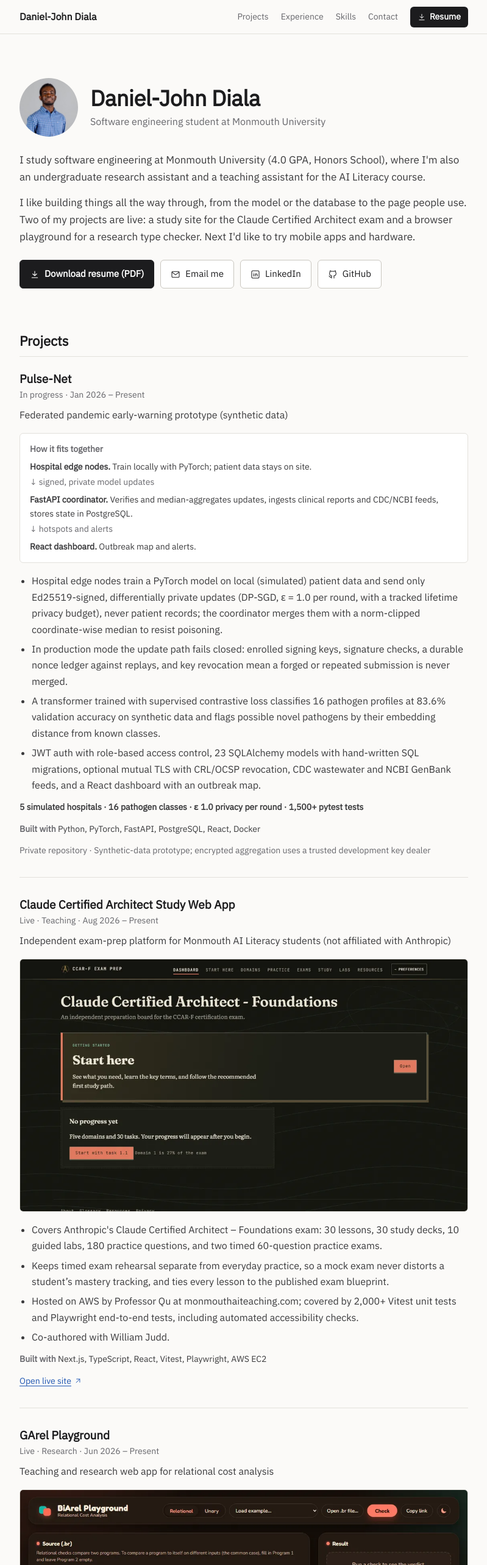
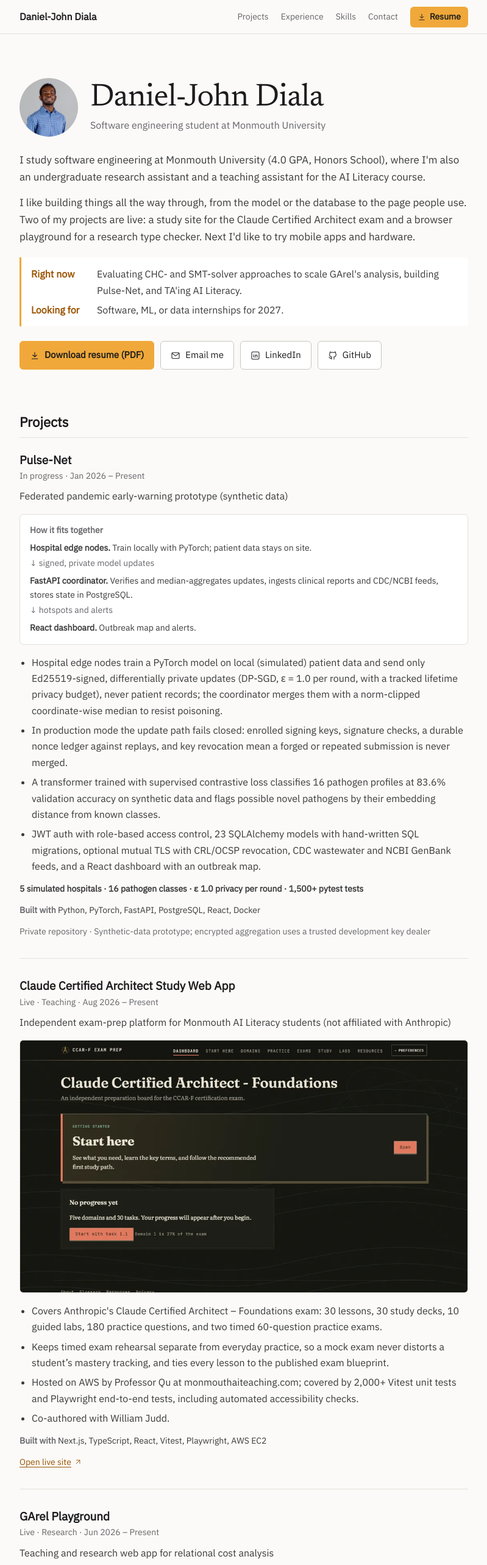
Before and after one commit to dan-jdiala/dan-jdiala.github.io, a React (Vite) app: page / in a window 1280 px wide. Shown: the top 2566 px of the page at 61% size, without its empty margins (240-1039 px from the left). Built offline with nearby package versions, Linux system fonts and the light colour scheme.

Commit message:
Add an amber accent, a serif name, a Right now line, and the hiring line
The contact section brings back 'Hiring or interested in building with me? Let's talk.' and says what internships I'm looking for in 2027.

```diff
--- a/package.json
+++ b/package.json
@@ -11,6 +11,7 @@
   },
   "dependencies": {
     "@fontsource/ibm-plex-sans": "^5.3.0",
+    "@fontsource/newsreader": "^5.3.0",
     "react": "^19.2.8",
     "react-dom": "^19.2.8"
   },
--- a/src/components/Footer.tsx
+++ b/src/components/Footer.tsx
@@ -7,11 +7,12 @@
 export function Footer() {
   return (
     <footer className="footer container" id="contact" aria-labelledby="contact-title">
-      <h2 className="section-title" id="contact-title">
-        Contact
+      <h2 className="footer__title" id="contact-title">
+        <span className="visually-hidden">Contact: </span>
+        Hiring or interested in building with me? <em>Let’s talk.</em>
       </h2>
       <p className="footer__text">
-        Email me at{' '}
+        I’m looking for software, ML, or data internships for 2027. Email me at{' '}
         <a className="text-link" href={`mailto:${profile.email}`}>
           {profile.email}
         </a>
--- a/src/components/Hero.tsx
+++ b/src/components/Hero.tsx
@@ -28,6 +28,17 @@
         </p>
       ))}
 
+      <dl className="hero__status">
+        <div>
+          <dt>Right now</dt>
+          <dd>{profile.now}</dd>
+        </div>
+        <div>
+          <dt>Looking for</dt>
+          <dd>{profile.seeking}</dd>
+        </div>
+      </dl>
+
       <div className="hero__actions">
         <a className="btn btn--primary" href={profile.resume} download>
           <DownloadIcon /> Download resume (PDF)
--- a/src/data/site.ts
+++ b/src/data/site.ts
@@ -7,6 +7,8 @@
   name: string
   role: string
   summary: string[]
+  now: string
+  seeking: string
   email: string
   links: { linkedin: string; github: string }
   resume: string
@@ -73,6 +75,8 @@
     "I study software engineering at Monmouth University (4.0 GPA, Honors School), where I'm also an undergraduate research assistant and a teaching assistant for the AI Literacy course.",
     "I like building things all the way through, from the model or the database to the page people use. Two of my projects are live: a study site for the Claude Certified Architect exam and a browser playground for a research type checker. Next I'd like to try mobile apps and hardware.",
   ],
+  now: "Evaluating CHC- and SMT-solver approaches to scale GArel's analysis, building Pulse-Net, and TA'ing AI Literacy.",
+  seeking: 'Software, ML, or data internships for 2027.',
   email: 's1398883@monmouth.edu',
   links: {
     linkedin: 'https://www.linkedin.com/in/daniel-john-diala',
--- a/src/main.tsx
+++ b/src/main.tsx
@@ -1,6 +1,7 @@
 import { StrictMode } from 'react'
 import { createRoot, hydrateRoot } from 'react-dom/client'
 
+import '@fontsource/newsreader/latin-500.css'
 import '@fontsource/ibm-plex-sans/latin-400.css'
 import '@fontsource/ibm-plex-sans/latin-600.css'
 
--- a/src/styles/components.css
+++ b/src/styles/components.css
@@ -39,14 +39,14 @@
   min-height: 34px;
   padding: 4px 12px;
   border-radius: var(--radius);
-  background: var(--button-bg);
-  color: var(--button-text);
+  background: var(--accent);
+  color: var(--accent-text);
   font-size: var(--step--1);
   font-weight: 600;
   text-decoration: none;
 }
 .header-resume:hover {
-  background: var(--button-hover);
+  background: var(--accent-hover);
 }
 .header-resume svg {
   width: 14px;
@@ -73,10 +73,11 @@
 }
 .hero__name {
   margin: 0;
-  font-size: var(--step-3);
-  font-weight: 600;
-  line-height: 1.15;
-  letter-spacing: -0.01em;
+  font-family: var(--font-display);
+  font-size: clamp(2.25rem, 1.6rem + 2.6vw, 3.25rem);
+  font-weight: 500;
+  line-height: 1.05;
+  letter-spacing: -0.015em;
 }
 .hero__role {
   margin: 4px 0 0;
@@ -86,6 +87,28 @@
   margin: 0 0 14px;
   color: var(--text-soft);
   font-size: var(--step-1);
+}
+.hero__status {
+  display: grid;
+  gap: 6px;
+  margin: 20px 0 0;
+  padding: 14px 16px;
+  border-left: 3px solid var(--accent);
+  background: var(--surface);
+  border-radius: 0 var(--radius) var(--radius) 0;
+}
+.hero__status div {
+  display: grid;
+  grid-template-columns: 96px minmax(0, 1fr);
+  gap: 12px;
+}
+.hero__status dt {
+  color: var(--link);
+  font-weight: 600;
+}
+.hero__status dd {
+  margin: 0;
+  color: var(--text-soft);
 }
 .hero__actions {
   display: flex;
@@ -368,6 +391,19 @@
   padding-top: clamp(48px, 7vw, 72px);
   padding-bottom: 48px;
 }
+.footer__title {
+  margin: 0 0 16px;
+  padding-top: clamp(40px, 6vw, 56px);
+  border-top: 1px solid var(--line);
+  font-family: var(--font-display);
+  font-size: var(--step-3);
+  font-weight: 500;
+  line-height: 1.15;
+  letter-spacing: -0.01em;
+}
+.footer__title em {
+  color: var(--link);
+}
 .footer__text {
   margin: 0;
   color: var(--text-soft);
@@ -389,7 +425,8 @@
   .site-nav {
     display: none;
   }
-  .skills__row {
+  .skills__row,
+  .hero__status div {
     grid-template-columns: minmax(0, 1fr);
     gap: 2px;
   }
--- a/src/styles/global.css
+++ b/src/styles/global.css
@@ -58,8 +58,8 @@
   top: -48px;
   z-index: 200;
   padding: 8px 14px;
-  background: var(--button-bg);
-  color: var(--button-text);
+  background: var(--accent);
+  color: var(--accent-text);
   font-size: var(--step--1);
   text-decoration: none;
   transition: top 0.2s;
@@ -121,14 +121,14 @@
   border-color: var(--text);
 }
 .btn--primary {
-  background: var(--button-bg);
-  border-color: var(--button-bg);
-  color: var(--button-text);
+  background: var(--accent);
+  border-color: var(--accent);
+  color: var(--accent-text);
   font-weight: 600;
 }
 .btn--primary:hover {
-  background: var(--button-hover);
-  border-color: var(--button-hover);
+  background: var(--accent-hover);
+  border-color: var(--accent-hover);
 }
 .btn svg {
   width: 16px;
--- a/src/styles/tokens.css
+++ b/src/styles/tokens.css
@@ -8,11 +8,12 @@
   --muted: #66666b;
   --line: #e3e1dc;
   --line-strong: #c9c6bf;
-  --link: #1f56b3;
-  --button-bg: #1c1c1e;
-  --button-text: #ffffff;
-  --button-hover: #3a3a3c;
+  --link: #9a5300;
+  --accent: #f0a83a;
+  --accent-hover: #e39a2a;
+  --accent-text: #1c1c1e;
 
+  --font-display: 'Newsreader', Georgia, 'Times New Roman', serif;
   --font-body: 'IBM Plex Sans', system-ui, -apple-system, 'Segoe UI', sans-serif;
 
   --step--1: 0.875rem;
@@ -36,9 +37,9 @@
     --muted: #a1a1a8;
     --line: #2e2e31;
     --line-strong: #46464b;
-    --link: #8db4f5;
-    --button-bg: #ececee;
-    --button-text: #161617;
-    --button-hover: #d0d0d4;
+    --link: #f2b25c;
+    --accent: #f2b25c;
+    --accent-hover: #f6c27a;
+    --accent-text: #161617;
   }
 }
```
Also changed, not shown: public/og.jpg, 1 other file (tests, documents, lock files or other folders).
